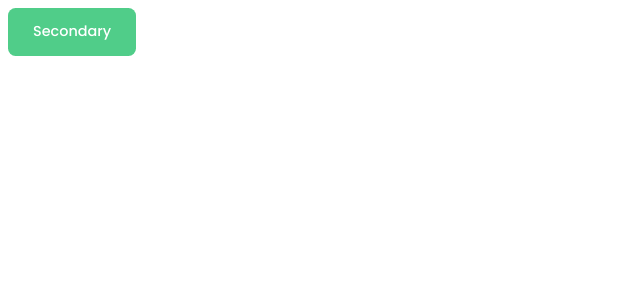
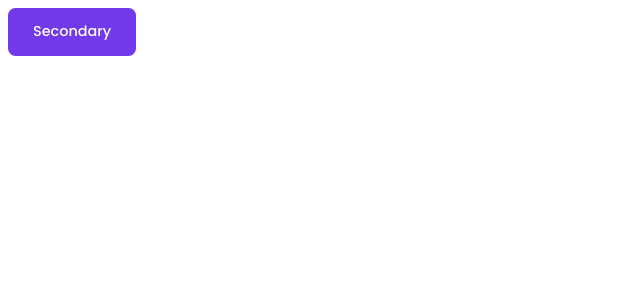
Before and after one commit to jadir-junior/metronomy-frontend, an Angular app: page / in a window 1280 px wide. Shown: the top 300 px of the page, without its empty margins (0-640 px from the left). Built offline with nearby package versions, Linux system fonts and the light colour scheme.

Commit message:
create button info

```diff
--- a/src/app/app.component.html
+++ b/src/app/app.component.html
@@ -1 +1 @@
-<met-button color="success">Secondary</met-button>
+<met-button color="info">Secondary</met-button>
--- a/src/app/components/button/button.component.scss
+++ b/src/app/components/button/button.component.scss
@@ -58,3 +58,12 @@
     background-color: var(--success-hover);
   }
 }
+
+.btn-info {
+  color: var(--text-white);
+  background-color: var(--info);
+
+  &:hover {
+    background-color: var(--info-hover);
+  }
+}
--- a/src/app/components/button/button.component.ts
+++ b/src/app/components/button/button.component.ts
@@ -10,7 +10,8 @@ import { Component, Input } from '@angular/core'
         'btn-primary': color === 'primary',
         'btn-light': color === 'light',
         'btn-secondary': color === 'secondary',
-        'btn-success': color === 'success'
+        'btn-success': color === 'success',
+        'btn-info': color === 'info'
       }"
     >
       <ng-content></ng-content>
--- a/src/styles.scss
+++ b/src/styles.scss
@@ -31,6 +31,9 @@ body {
   --success: #50cd89;
   --success-hover: #47be7d;
 
+  --info: #7239ea;
+  --info-hover: #5014d0;
+
   --text-white: #fff;
 
   --text-black-medium: #3f4254;
```
Also changed, not shown: 1 other file (tests, documents, lock files or other folders).
